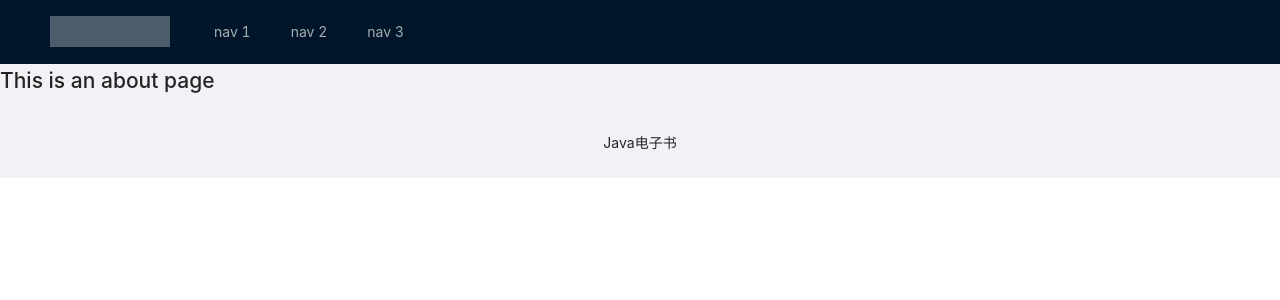
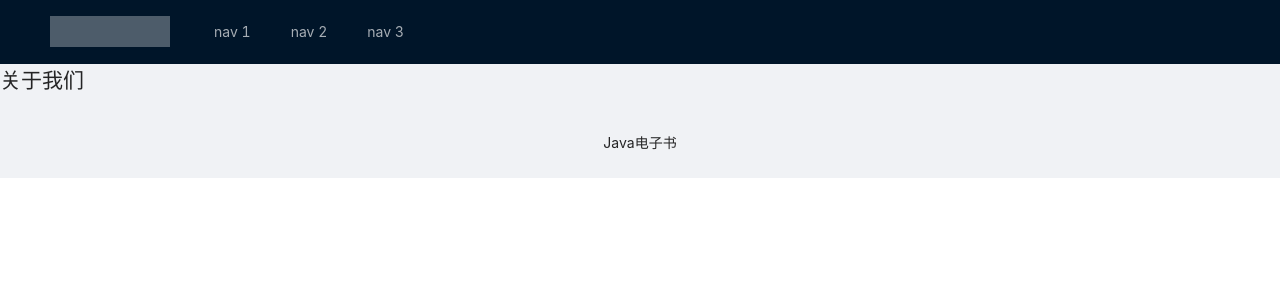
Before and after one commit to chengjixue/wiki, a Vue app in the folder web/: page /about in a window 1280 px wide. Shown: the top 300 px of the page. Built offline with nearby package versions, Linux system fonts and the light colour scheme; no server answers.

Commit message:
页面改为小写字母开头，风格如page，vue，my-page.vue

```diff
--- a/web/src/router/index.ts
+++ b/web/src/router/index.ts
@@ -1,5 +1,6 @@
 import { createRouter, createWebHistory, RouteRecordRaw } from 'vue-router'
-import Home from '../views/Home.vue'
+import Home from '../views/home.vue'
+import About from '../views/about.vue'
 
 const routes: Array<RouteRecordRaw> = [
   {
@@ -10,10 +11,11 @@ const routes: Array<RouteRecordRaw> = [
   {
     path: '/about',
     name: 'About',
+    component:About
     // route level code-splitting
     // this generates a separate chunk (about.[hash].js) for this route
     // which is lazy-loaded when the route is visited.
-    component: () => import(/* webpackChunkName: "about" */ '../views/About.vue')
+    // component: () => import(/* webpackChunkName: "about" */ '../views/about.vue')
   }
 ]
 
--- /dev/null
+++ b/web/src/views/about.vue
@@ -0,0 +1,5 @@
+<template>
+  <div class="about">
+    <h1>关于我们</h1>
+  </div>
+</template>
```
Also changed, not shown: web/src/views/admin/About.vue (renamed from web/src/views/About.vue), web/src/views/home.vue (renamed from web/src/views/Home.vue).
